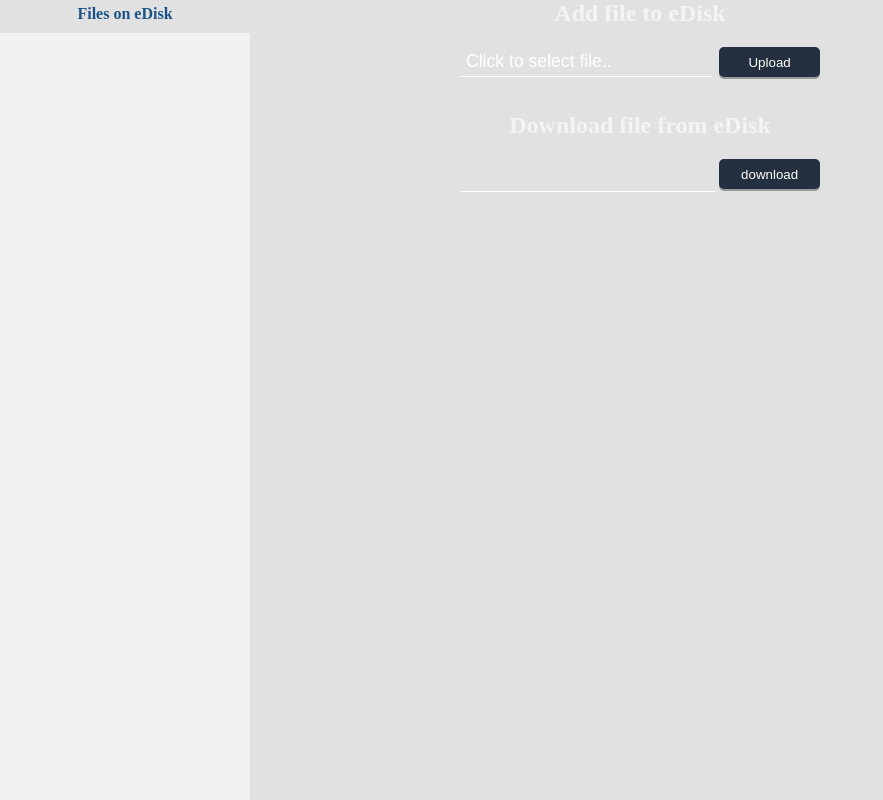
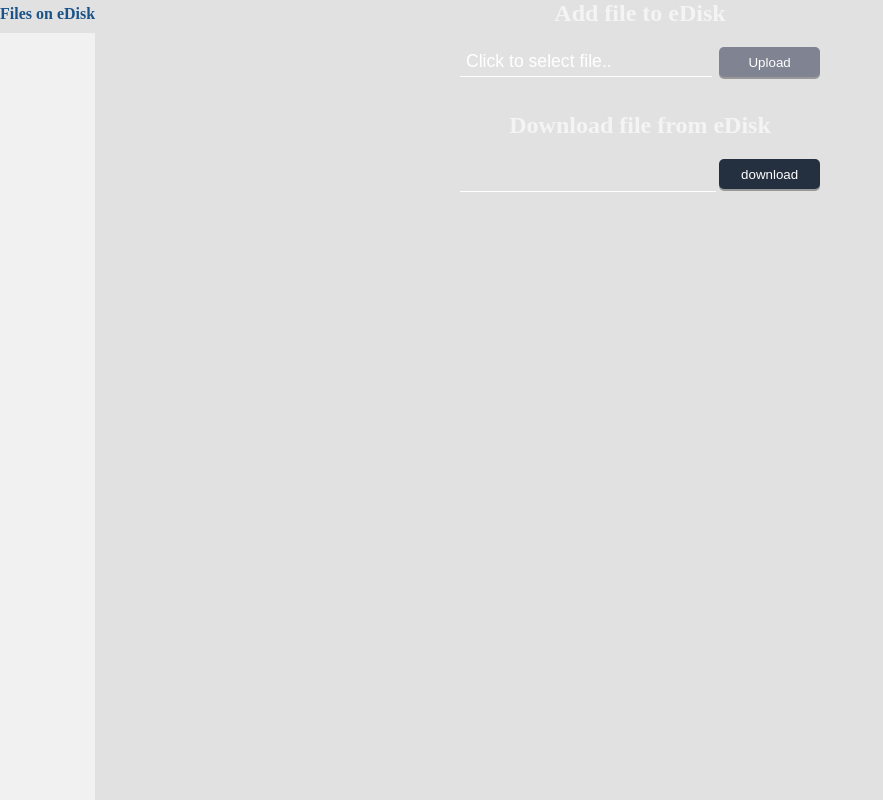
Before and after one commit to AndrZakhara/request, a website with bundled scripts: page index.html in a window 1280 px wide. Shown: the whole page, without its empty margins (0-883 px from the left). Built offline with nearby package versions, Linux system fonts and the light colour scheme; files whose address does not match are found by name.

Commit message:
fix/form, * uploadForm, change click hendler for button * index.js, add observer rools * css, fix styles for uploadForm, add styles for disabled btn

```diff
--- a/src/Components/FormWrapper.js
+++ b/src/Components/FormWrapper.js
@@ -4,8 +4,8 @@ import { progressBar } from './ProgressBar';
 import createElementUploadForm from './UploadForm';
 import createElementDownloadForm from './DownLoadForm';
 
-export default function createMainForm(observer) {
-  const uploadForm = createElementUploadForm(observer);
+export default function createMainForm() {
+  const uploadForm = createElementUploadForm();
   const downloadForm = createElementDownloadForm();
   const progressBarUpload = progressBar('Upload');
   const progressBarDownload = progressBar('Download');
--- a/src/Components/UploadForm.js
+++ b/src/Components/UploadForm.js
@@ -1,9 +1,10 @@
 import { createElement } from '../helpers/utils';
 import HttpRequest from '../libs/HttpRequest';
 import { onUploadProgress } from './ProgressBar';
+import observer from '../libs/observer';
 
-export default function createElementUploadForm(observer) {
-  const hendlerOnChangeSelectUploadFile = e => {
+export default function createElementUploadForm() {
+  const hendlerOnChangeSelectInput = e => {
     e.preventDefault();
     const elementSelectForm = document.querySelector('.select-form-button');
 
@@ -12,20 +13,30 @@ export default function createElementUploadForm(observer) {
 
     document.querySelector('.progress').style.display = 'block';
     document.querySelector('.progress-notificatione').style.display = 'block';
+
+    document.querySelector('.btn-upload').disabled = false;
   };
 
-  const hendlerClickSelectUploadFile = e => {
+  const hendlerClickSelectInput = e => {
     e.preventDefault();
     document.querySelector('.file-upload').click();
   };
 
   const inputTypeFileUpload = createElement('input', { className: 'file-upload', type: 'file', name: 'sampleFile' });
-  inputTypeFileUpload.onchange = e => hendlerOnChangeSelectUploadFile(e);
+  inputTypeFileUpload.onchange = e => hendlerOnChangeSelectInput(e);
 
-  const inputTypeSubmitUpload = createElement('input', { className: 'form-button', type: 'submit', value: 'Upload' });
+  const inputTypeSubmitUpload = createElement(
+    'input',
+    {
+      className: 'form-button btn-upload',
+      disabled: 'true',
+      type: 'submit',
+      value: 'Upload'
+    }
+  );
 
   const buttonSelectFile = createElement('button', { className: 'select-form-button' }, 'Click to select file..');
-  buttonSelectFile.onclick = e => hendlerClickSelectUploadFile(e);
+  buttonSelectFile.onclick = e => hendlerClickSelectInput(e);
 
   const uploadForm = createElement(
     'form',
@@ -40,6 +51,8 @@ export default function createElementUploadForm(observer) {
     const form = new FormData();
     const myHeaders = new Headers();
     const [file] = e.target.sampleFile.files;
+
+    document.querySelector('.btn-upload').disabled = true;
 
     myHeaders.append('Content-Type', 'multipart/form-data');
     form.append('sampleFile', file);
--- a/src/index.js
+++ b/src/index.js
@@ -4,20 +4,40 @@ import {
 
 import { createListOfFiles, addItems } from './Components/ListOfItems';
 import createMainForm from './Components/FormWrapper';
-import EventObserver from './libs/observer';
+import observer from './libs/observer';
+
+function checkItemfromList(pearentNodeSelector, checkedElement) {
+  const list = document.querySelector(pearentNodeSelector).childNodes;
+  const isElementInList = Array.from(list).map(elem => elem.textContent);
+
+  if (isElementInList.indexOf(checkedElement) !== -1) {
+    return true;
+  } else {
+    return false;
+  }
+}
 
 function createApp() {
-  const observer = new EventObserver();
+  observer.subscribe(mes => {
+    const { name } = mes.fileName;
 
-  observer.subscribe(mes => {
     if (mes.status === 'upload sacsess') {
-      const liElement = createElement('li', {}, mes.fileName.name);
-      document.querySelector('.items-list').appendChild(liElement);
+      if (!checkItemfromList('.items-list', name)) {
+        const liElement = createElement('li', {}, mes.fileName.name);
+        document.querySelector('.items-list').appendChild(liElement);
+      }
+
+      document.querySelector('.progress-upload').style.setProperty('--progress-upload-width', 0);
+
+      document.querySelector('.progress').style.display = 'none';
+      document.querySelector('.progress-notificatione').style.display = 'none';
+      const inputSelectFile = document.querySelector('.select-form-button');
+      inputSelectFile.textContent = 'File successfully uploaded';
     }
   });
 
-  const mainForm = createMainForm(observer);
-  const filesList = createListOfFiles(observer);
+  const mainForm = createMainForm();
+  const filesList = createListOfFiles();
   const mainImgDiv = createElement('div', { className: 'wrapper-download-img' });
 
   const mainAppWrapper = createElement(
--- a/src/libs/observer.js
+++ b/src/libs/observer.js
@@ -16,4 +16,6 @@ class EventObserver {
   }
 }
 
-export default EventObserver;
+const observer = new EventObserver();
+
+export default observer;
--- a/style.css
+++ b/style.css
@@ -32,12 +32,13 @@ body {
 }
 
 .items-wrapper {
-  width: 250px;
+  max-width: 250px;
   height: 100%;
   position: absolute;
   left: 0;
   overflow-y: scroll;
   background-color: #eeeeee;
+  overflow-x: hidden;
 }
 
 .items-list-header {
@@ -154,6 +155,13 @@ ul li:hover {
   box-shadow: 0 2px #666;
   transform: translateY(4px);
 }
+
+.form-button:disabled {
+  background-color: #7f8392;
+  /*box-shadow: 0 2px #666;*/
+  /*transform: translateY(4px);*/
+}
+
 .upload-file-name {
   min-width: 35%;
   max-height: 30px;
```
Also changed, not shown: dist/bundle.js.
